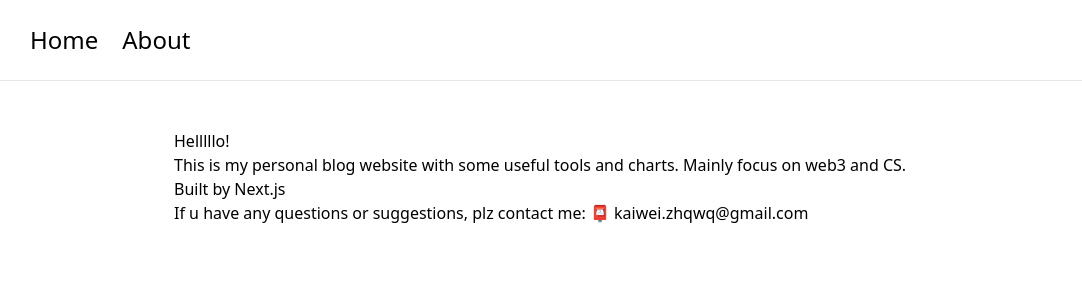
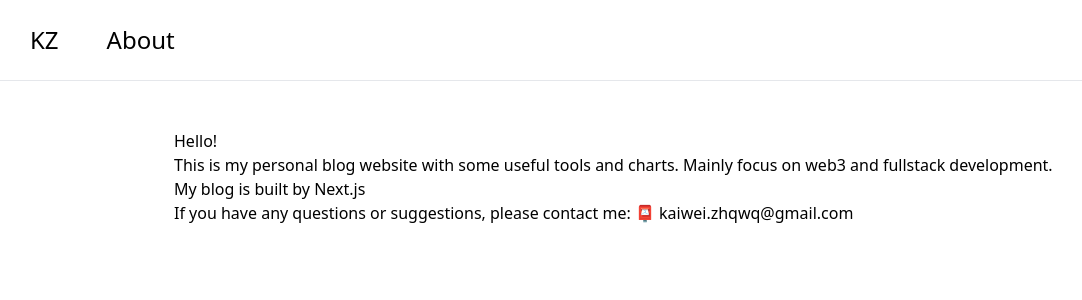
Before and after one commit to kaiwe1/my-blog, a Next.js app: page /about in a window 1280 px wide. Shown: the top 300 px of the page, without its empty margins (18-1100 px from the left). Built offline with nearby package versions, Linux system fonts and the light colour scheme.

Commit message:
feat: 调整About内容

```diff
--- a/src/app/about/page.tsx
+++ b/src/app/about/page.tsx
@@ -1,10 +1,10 @@
 export default function About() {
     return (
         <div>
-            <div>Helllllo!</div>
-            <div>This is my personal blog website with some useful tools and charts. Mainly focus on web3 and CS.</div>
-            <div>Built by Next.js</div>
-            <div>If u have any questions or suggestions, plz contact me: 📮 kaiwei.zhqwq@gmail.com</div>
+            <div>Hello!</div>
+            <div>This is my personal blog website with some useful tools and charts. Mainly focus on web3 and fullstack development.</div>
+            <div>My blog is built by Next.js</div>
+            <div>If you have any questions or suggestions, please contact me: 📮 kaiwei.zhqwq@gmail.com</div>
         </div>
     )
 }
--- a/src/app/components/nav-bar.tsx
+++ b/src/app/components/nav-bar.tsx
@@ -4,8 +4,8 @@ export default function NavBar() {
     return (
         <nav className="py-6 px-12 border-b border-gray-200">
             <div className="text-2xl">
-                <Link href="/" className="mr-6 hover:underline">Home</Link>
-                <Link href="/about" className="mr-6 hover:underline">About</Link>
+                <Link href="/" className="mr-12 hover:underline">KZ</Link>
+                <Link href="/about" className="mr-12 hover:underline">About</Link>
             </div>
         </nav>)
 }
--- a/src/app/lib/const.ts
+++ b/src/app/lib/const.ts
@@ -1,4 +1,4 @@
-const chartsData = [
+const sideProjects = [
     {
       name: "Digital Asset Charts",
       description: "数字资产数据图表",
@@ -7,4 +7,4 @@ const chartsData = [
     },
   ];
 
-export { chartsData }
+export { sideProjects }
--- a/src/app/page.tsx
+++ b/src/app/page.tsx
@@ -1,5 +1,5 @@
 import { getAllPostsMetaData } from "./blog/lib/utils";
-import { chartsData } from "./lib/const";
+import { sideProjects } from "./lib/const";
 import List from "./components/list";
 
 export default function Home() {
@@ -18,9 +18,9 @@ export default function Home() {
         />
       </section>
       <section>
-        <div className="text-4xl">Charts</div>
+        <div className="text-4xl">Side Projects</div>
         <List
-          items={chartsData}
+          items={sideProjects}
           getKey={item => item.link}
           getHref={item => item.link}
           getTitle={item => item.name}
```
